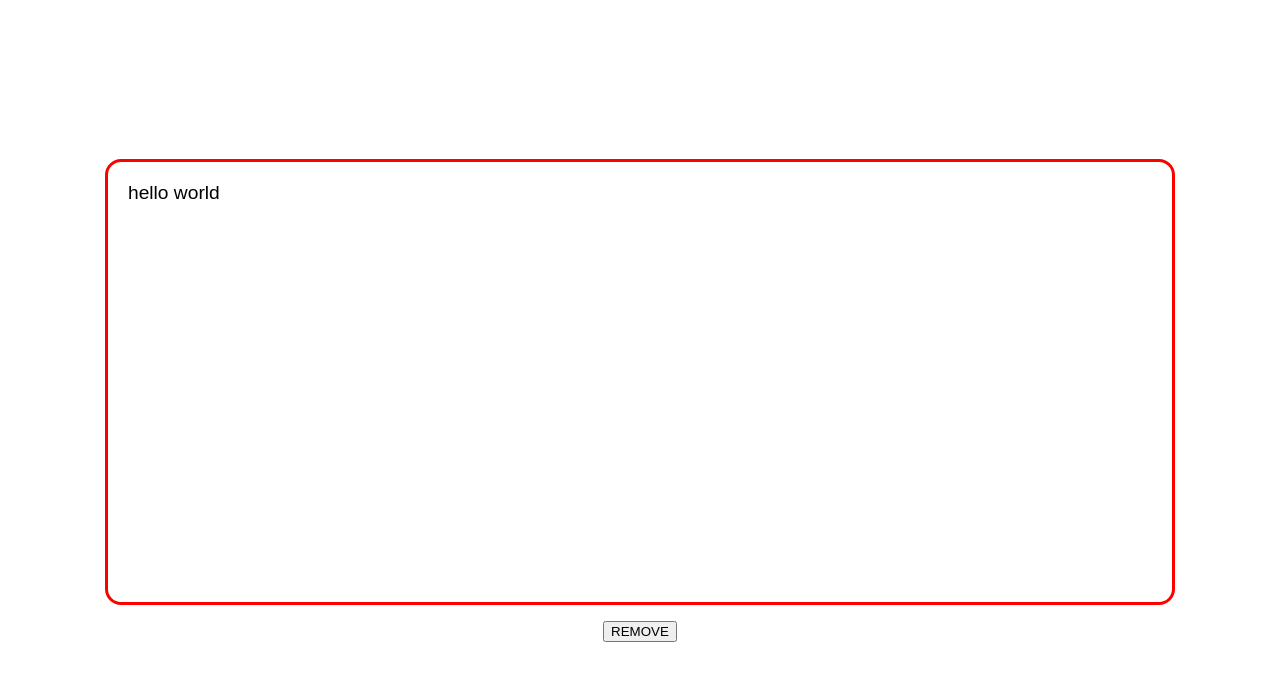
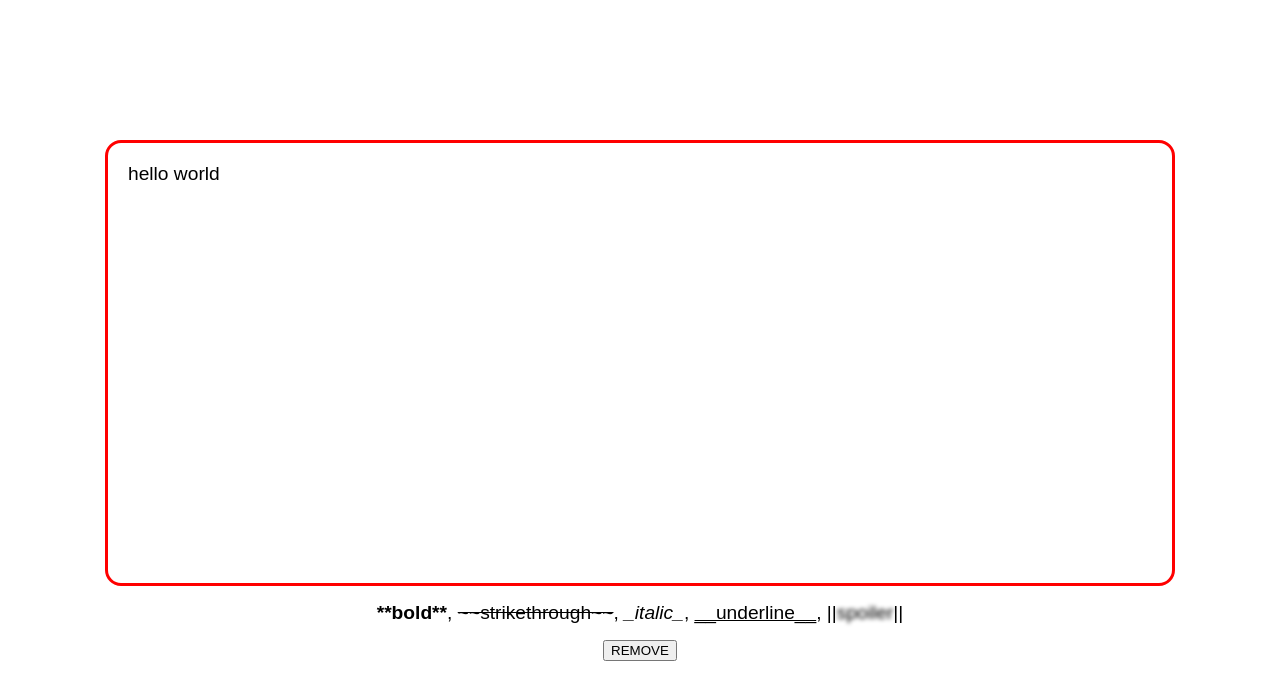
Before and after one commit to angrycoding/react-contenteditable-input, a React (Create React App) app: page / in a window 1280 px wide. Shown: the top 700 px of the page. Built offline with nearby package versions, Linux system fonts and the light colour scheme.

Commit message:
fix spoiler

```diff
--- a/src/App.tsx
+++ b/src/App.tsx
@@ -24,6 +24,12 @@ function App() {
 			</ContentEditable>
 		)}
 
+		<div><b>**bold**</b>, <s>~~strikethrough~~</s>, <i>_italic_</i>, <u>__underline__</u>, ||<span style={{'filter': 'blur(2px)', cursor: 'pointer'}} onMouseDown={e => {
+			if (e.target instanceof HTMLElement) {
+				e.target.style.filter = ''
+			}
+		}}>spoiler</span>||</div>
+
 		<button onClick={() => setRemove(true)}>REMOVE</button>
 
 	</div>
--- a/src/ContentEditable/index.tsx
+++ b/src/ContentEditable/index.tsx
@@ -86,7 +86,7 @@ const ContentEditable: (props: React.HTMLProps<HTMLElement> & {
 		removeMarkdownTags(clone);
 		clone.innerHTML = await parseMarkdown(clone.innerHTML);
 
-		for (const item of Array.from(clone.querySelectorAll(':not(br)'))) {
+		for (const item of Array.from(clone.querySelectorAll(':not(br):not(*[data-markdown])'))) {
 			if (item.hasAttribute('style')) {
 				item.removeAttribute('style');
 			}
@@ -99,6 +99,7 @@ const ContentEditable: (props: React.HTMLProps<HTMLElement> & {
 			const caretPos = getCaretPos();
 			// update html
 			target.innerHTML = clone.innerHTML;
+			console.info('html', target.innerHTML)
 			// restore caret position
 			setCaretPos(caretPos)
 			target.style.fontFamily = '';
```
